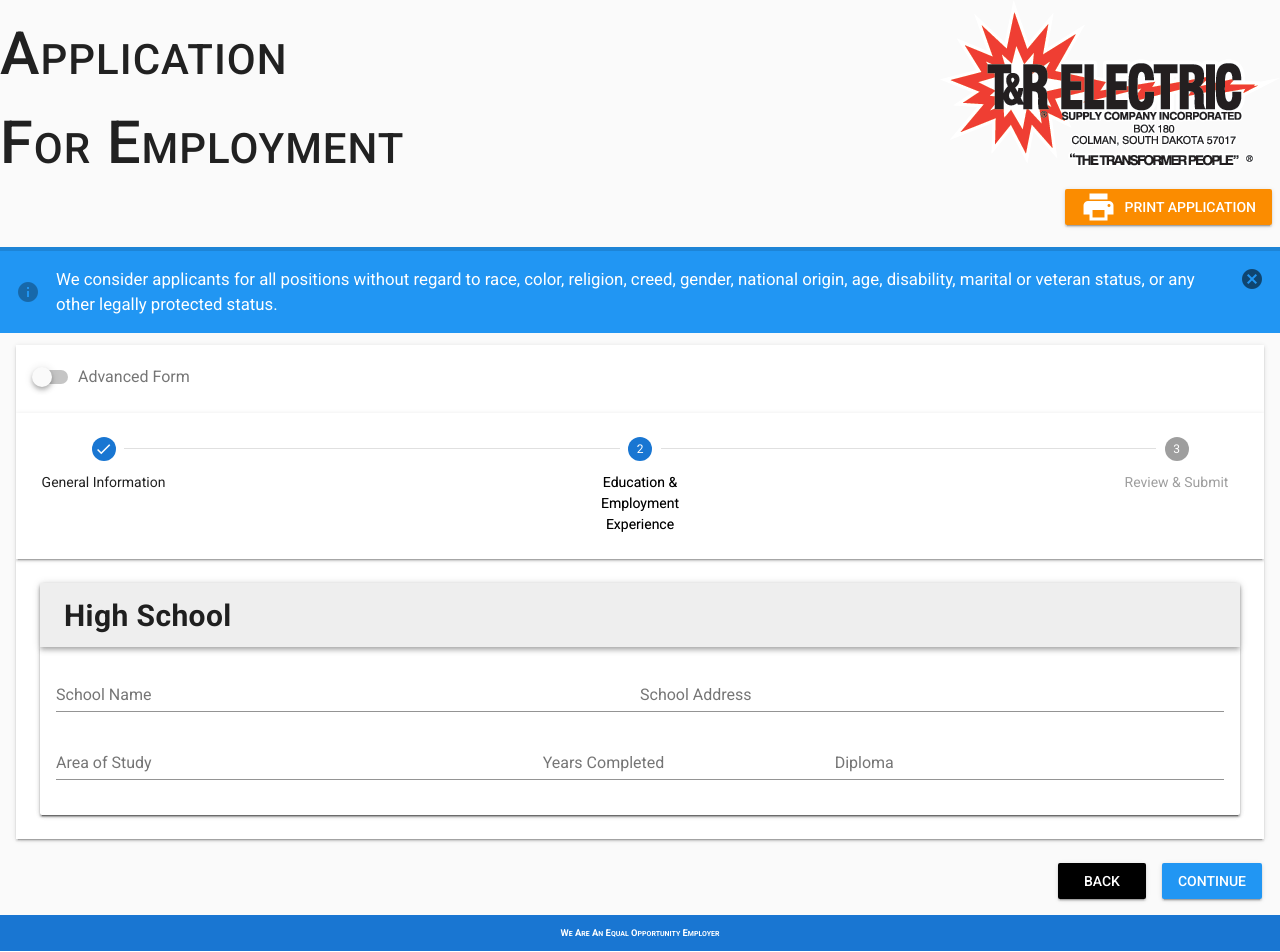
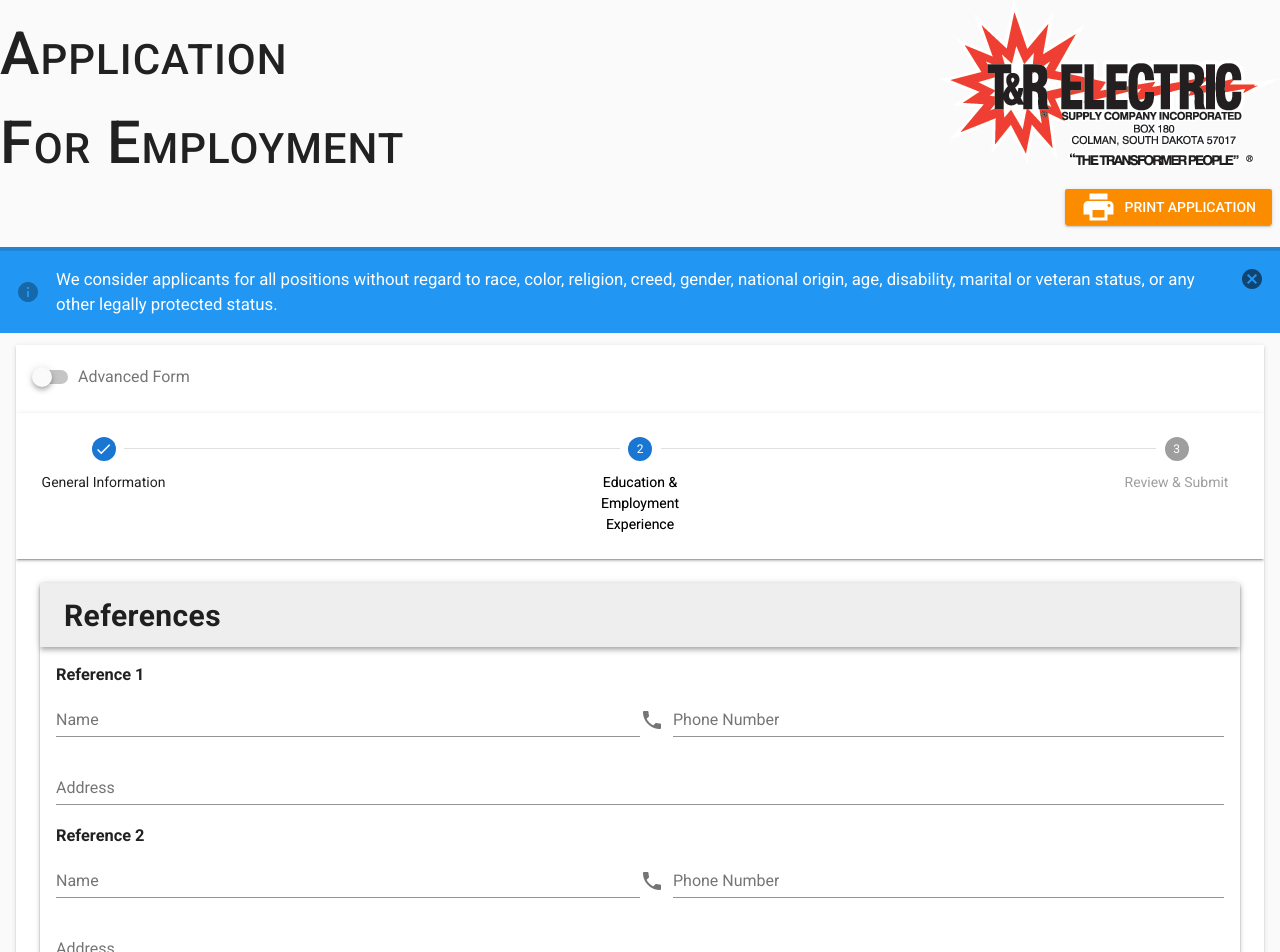
Before and after one commit to I3uckwheat/job-application-form, a Vue app: page /job-app/step2 in a window 1280 px wide. Shown: the top 952 px of the page. Built offline with nearby package versions, Linux system fonts and the light colour scheme.

Commit message:
passes data up

```diff
--- a/src/components/JobApp/Step2/ReferencesForm/ReferenceForm.vue
+++ b/src/components/JobApp/Step2/ReferencesForm/ReferenceForm.vue
@@ -7,7 +7,7 @@
     <v-flex xs12 sm6>
       <v-text-field
         label="Name"
-        v-model="name">
+        v-model="value.name">
       </v-text-field>
     </v-flex>
 
@@ -16,14 +16,14 @@
         label="Phone Number"
         mask="phone"
         prepend-icon="phone"
-        v-model="phoneNumber">
+        v-model="value.phoneNumber">
       </v-text-field>
     </v-flex>
 
     <v-flex xs12 sm12>
       <v-text-field
         label="Address"
-        v-model="address">
+        v-model="value.address">
       </v-text-field>
     </v-flex>
 
@@ -33,15 +33,12 @@
 
 <script>
 export default {
-  data() {
-    return {
-      name: "",
-      phoneNumber: "",
-      address: ""
-    };
-  },
   props: {
-    index: Number
+    index: Number,
+    value: {
+      type: Object,
+      required: true
+    }
   }
 };
 </script>
--- a/src/components/JobApp/Step2/ReferencesForm/ReferencesForm.vue
+++ b/src/components/JobApp/Step2/ReferencesForm/ReferencesForm.vue
@@ -1,7 +1,7 @@
 <template>
   <app-card>
     <h2 slot="title">References</h2>
-    <reference-form v-for="n in 3" :key="n" :index="n"></reference-form>
+    <reference-form v-for="n in renderAmount" :key="n" :index="n" v-model="value[n - 1]"></reference-form>
   </app-card>
 </template>
 
@@ -10,6 +10,29 @@ import Card from "../../shared/Card.vue";
 import ReferenceForm from "./ReferenceForm.vue";
 
 export default {
+  data() {
+    return {
+      renderAmount: null
+    }
+  },
+  props: {
+    value: {
+      type: Array,
+      required: true
+    },
+    amount: [Number, String]
+  },
+
+  // TODO - make mixin
+  created() {
+    // Turn into a Number if not
+    this.renderAmount = Number(this.amount);
+
+    // Initialize empty objects if !exists
+    for(let i = 0; i < this.renderAmount; i++) {
+      this.value[i] = this.value[i] || {};
+    }
+  },
   components: {
     ReferenceForm: ReferenceForm,
     appCard: Card
--- a/src/components/JobApp/Step2/Step2.vue
+++ b/src/components/JobApp/Step2/Step2.vue
@@ -1,9 +1,9 @@
 <template>
   <v-form ref="form">
-    <high-school-form v-model="highSchool"></high-school-form>
+    <!-- <high-school-form v-model="highSchool"></high-school-form> -->
     <!-- <undergrad-school-form v-model="undergrad"></undergrad-school-form> -->
     <!-- <past-employment-form v-model="pastEmployment"></past-employment-form> -->
-    <!-- <references-form v-model="references"></references-form> -->
+    <references-form v-model="references" amount=3></references-form>
   </v-form>
  </template>
 
@@ -19,7 +19,7 @@ export default {
       highSchool: {},
       undergrad: {},
       pastEmployment: {},
-      references: {}
+      references: []
     }
   },
   components: {
```
